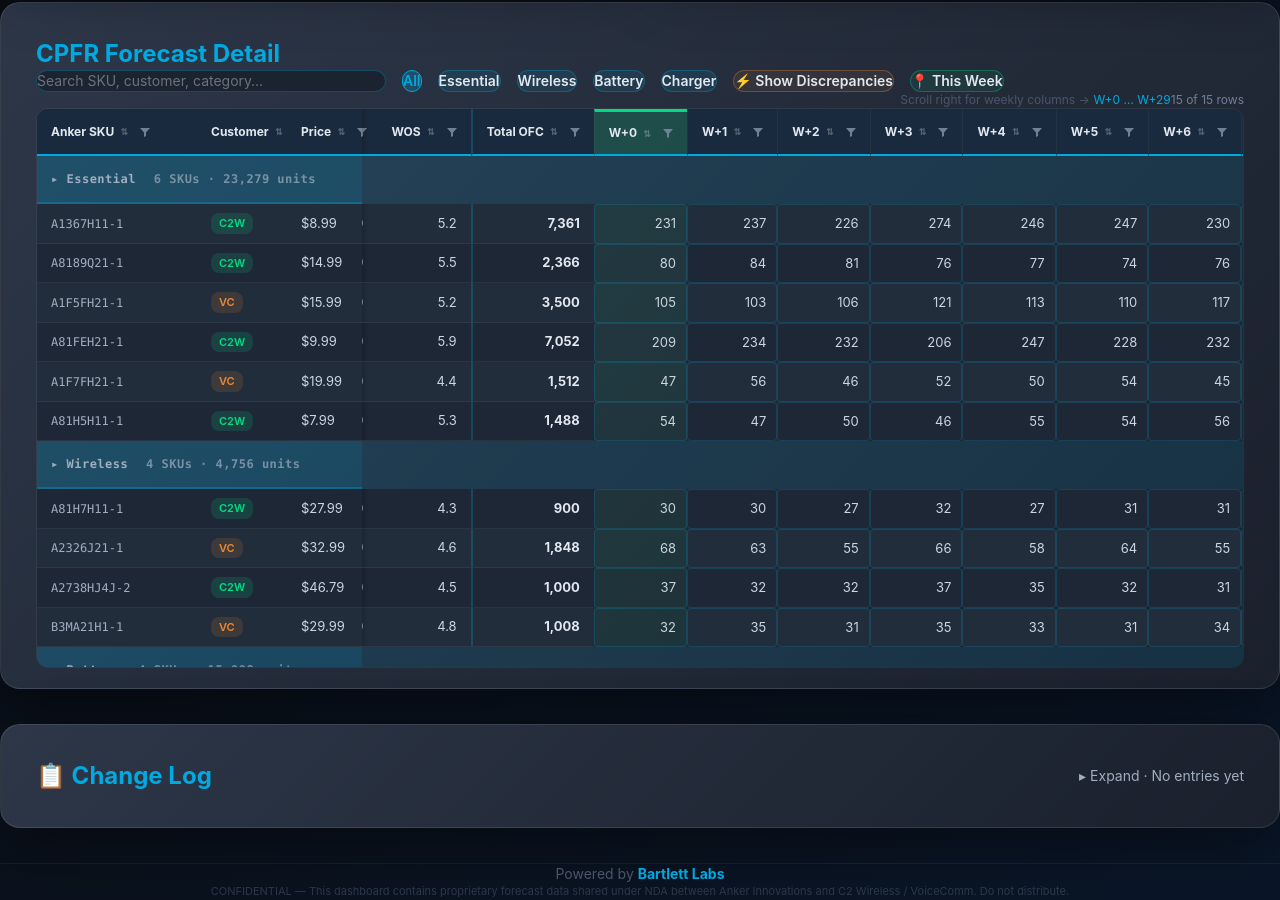
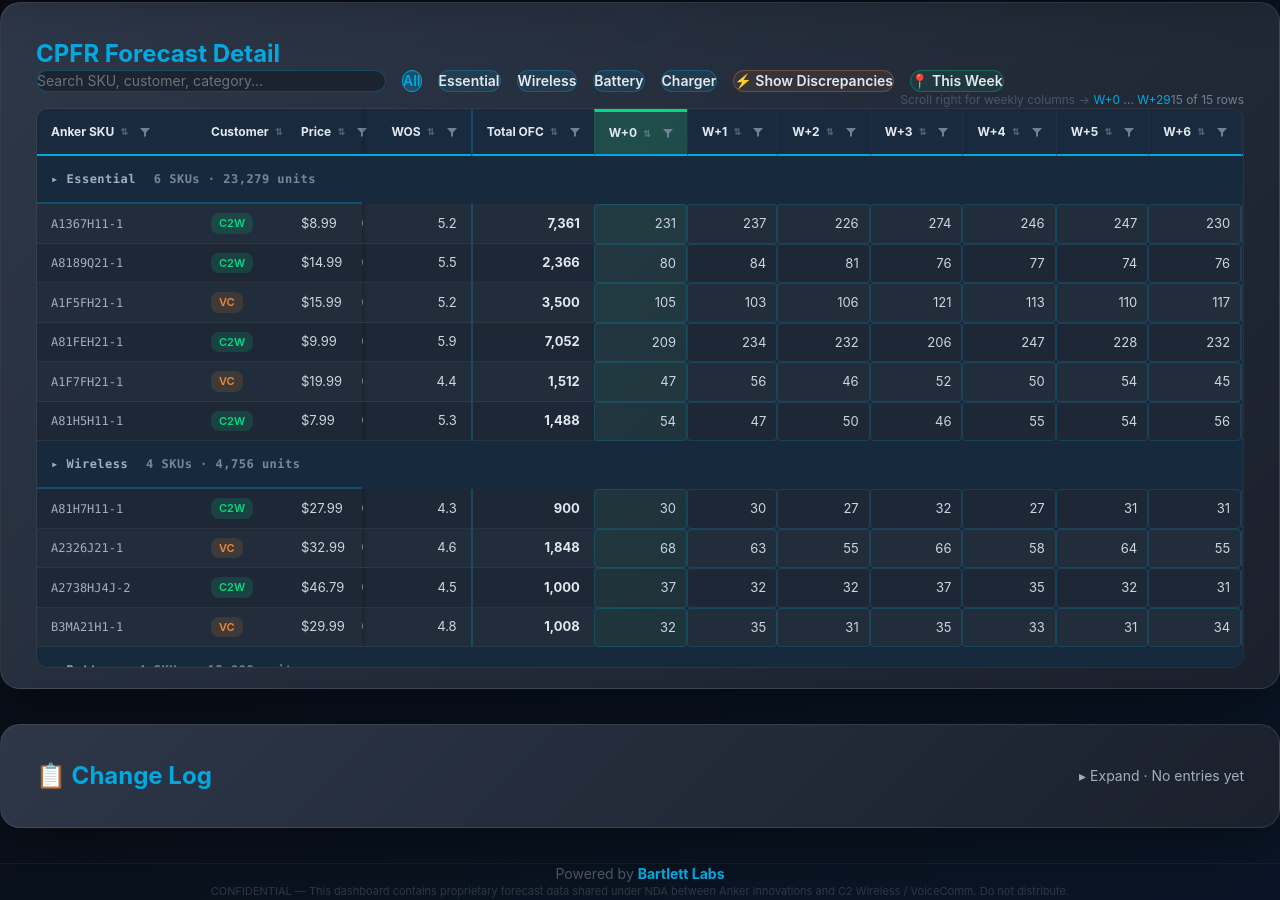
Before and after one commit to kyle-bartlett/analysis-dashboards, a Next.js app in the folder analysis-dashboards/c2-cpfr/: page / in a window 1280 px wide. Shown: the part 1111-2011 px from the top of the page. Built offline with nearby package versions, Linux system fonts and the light colour scheme.

Commit message:
fix: all row backgrounds opaque — no more bleed-through on scroll

```diff
--- a/analysis-dashboards/c2-cpfr/app/globals.css
+++ b/analysis-dashboards/c2-cpfr/app/globals.css
@@ -24,9 +24,9 @@
   --border-faint: rgba(255, 255, 255, 0.06);
   --row-bg: #1e2736;
   --row-bg-even: #212d3b;
-  --row-bg-hover: rgba(0, 169, 224, 0.08);
-  --cat-row-bg: rgba(0, 169, 224, 0.12);
-  --totals-row-bg: rgba(0, 169, 224, 0.15);
+  --row-bg-hover: #1c3048;
+  --cat-row-bg: #172a3d;
+  --totals-row-bg: #1a3349;
 }
 
 * {
```
